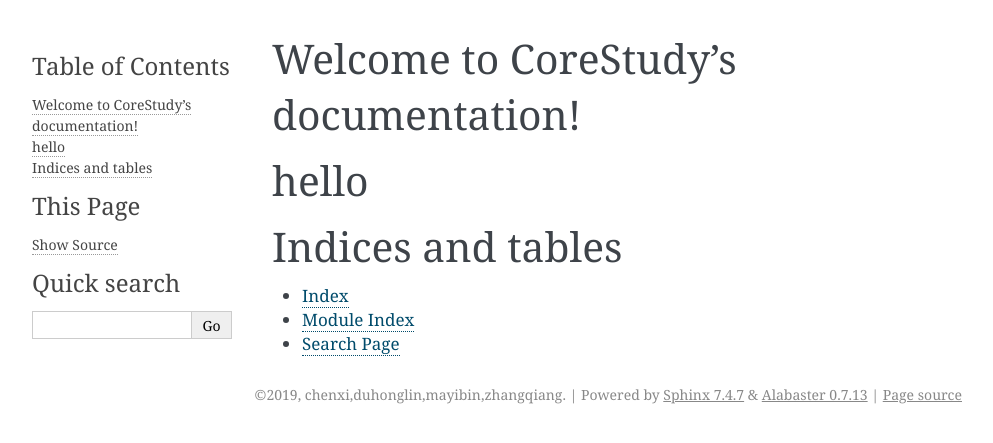
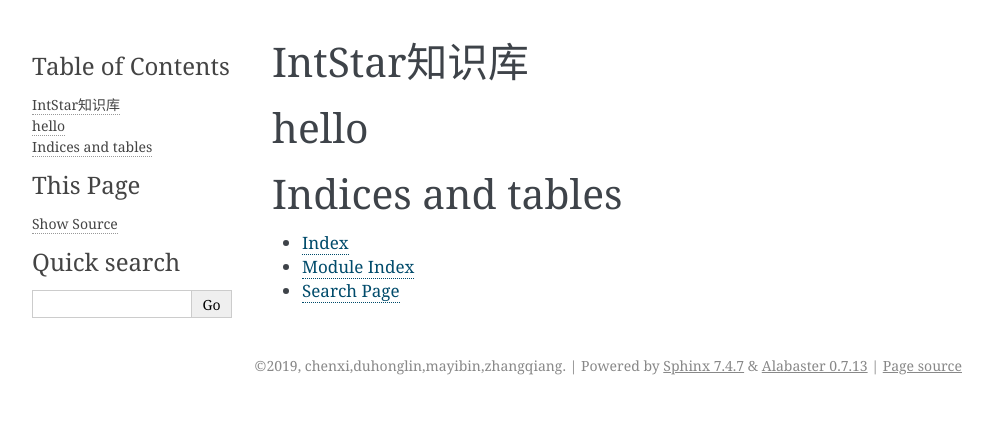
Before and after one commit to colcat/Docs, a Sphinx documentation site: the page built from source/index.rst, in a window 1280 px wide. Shown: the top 443 px of the page, without its empty margins (148-1141 px from the left). Built offline with Sphinx 7.4.7, drawn with Linux system fonts in a browser that asks for light colours.

Commit message:
测试中文输入

```diff
--- a/source/index.rst
+++ b/source/index.rst
@@ -3,7 +3,7 @@
    You can adapt this file completely to your liking, but it should at least
    contain the root `toctree` directive.
 
-Welcome to CoreStudy's documentation!
+IntStar知识库
 =====================================
 
 .. toctree::
```
